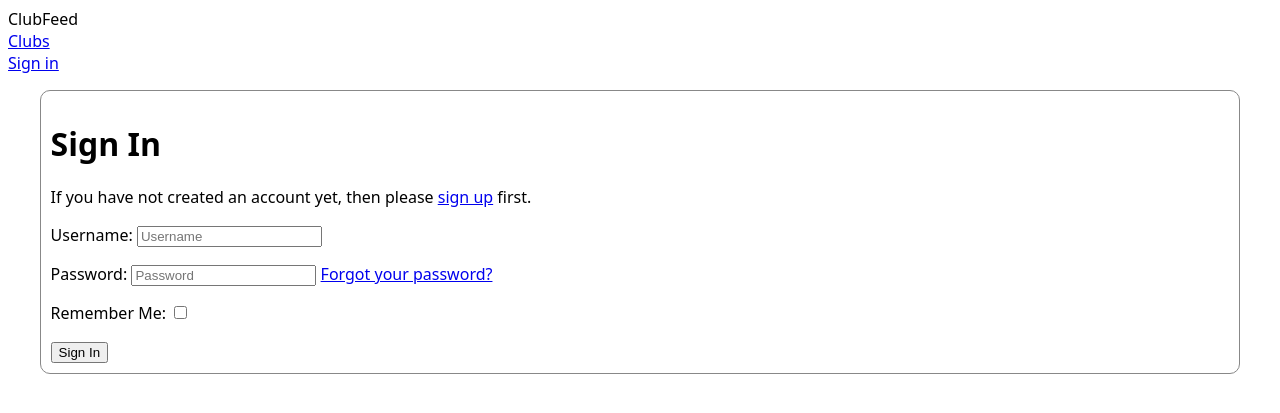
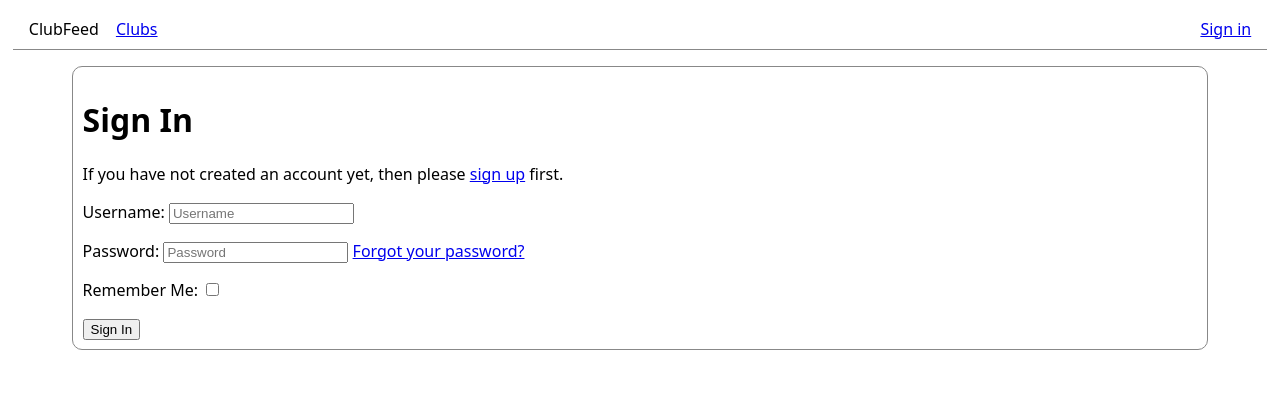
Before and after one commit to twonfi/clubfeed, a Django app: the page made by templates/allauth/layouts/base.html in a window 1280 px wide. Shown: the top 413 px of the page. Run offline with Django 5.2, Linux system fonts and the light colour scheme.

Commit message:
nav styling

```diff
--- a/static/styles/base.css
+++ b/static/styles/base.css
@@ -6,8 +6,29 @@ body {
   font-family: var(--ui-font), sans-serif;
 }
 
+nav {
+  margin: 0 .3em;
+  padding: .6em;
+  border-bottom: thin #888 solid;
+
+  ul {
+    list-style-type: none;
+    margin: 0;
+    padding: 0;
+
+    li {
+      display: inline;
+      margin: 0 .4em;
+    }
+  }
+
+  #nav-user {
+    float: right;
+  }
+}
+
 main {
-  margin: 1em 2em;
+  margin: 1em 4em;
   padding: .6em;
   border: thin #888 solid;
   border-radius: 10px;
--- a/templates/allauth/layouts/base.html
+++ b/templates/allauth/layouts/base.html
@@ -3,10 +3,8 @@
 {# temp solution until content added to base #}
 {% block main %}
   {% if user.is_authenticated %}
-    <nav class="navbar navbar-expand-lg bg-body-tertiary">
-      <div class="container-fluid">
-        <div class="collapse navbar-collapse" id="navbarText">
-          <div class="d-flex flex-column flex-sm-row gap-2 col-lg-3 justify-content-lg-end text-nowrap">
+    <nav>
+      <ul>
         {% url 'account_email' as email_url_ %}
         {% if email_url_ %}
           <li>
@@ -41,9 +39,7 @@
             <a href="{{ usersessions_list_url_ }}">Sessions</a>
           </li>
         {% endif %}
-          </div>
-        </div>
-      </div>
+      </ul>
     </nav>
   {% endif %}
 
--- a/templates/base.html
+++ b/templates/base.html
@@ -8,26 +8,26 @@
 </head>
 <body>
   <header>
-    ClubFeed
     <nav>
-      <div id="nav-main">
-        <a href="{% url 'viewer:club_list' %}">Clubs</a>
+      <ul id="nav-user">
+        <li><a href="{% url 'account_login' %}">
+          {% if user.is_authenticated %}{{ user.get_username }}{% else %}Sign in{% endif %}</a></li>
+
         {% if user.is_authenticated %}
-          <a href="{% url 'creator:create_post' %}">Post</a>
+          <li><a href="{% url 'account_logout' %}">Sign out</a></li>
+        {% endif %}
+      </ul>
+      <ul id="nav-main">
+        <li>ClubFeed</li>
+        <li><a href="{% url 'viewer:club_list' %}">Clubs</a></li>
+        {% if user.is_authenticated %}
+          <li><a href="{% url 'creator:create_post' %}">Post</a></li>
 
           {% if user.is_staff or user.is_superuser %}
-            <a href="{% url 'admin:index' %}">Admin</a>
+            <li><a href="{% url 'admin:index' %}">Admin</a></li>
           {% endif %}
         {% endif %}
-      </div>
-      <div id="nav-user">
-        <a href="{% url 'account_login' %}">
-          {% if user.is_authenticated %}{{ user.get_username }}{% else %}Sign in{% endif %}</a>
-
-        {% if user.is_authenticated %}
-          <a href="{% url 'account_logout' %}">Sign out</a>
-        {% endif %}
-      </div>
+      </ul>
     </nav>
   </header>
 
```
Lines whose indentation alone changed are shown as unchanged.
